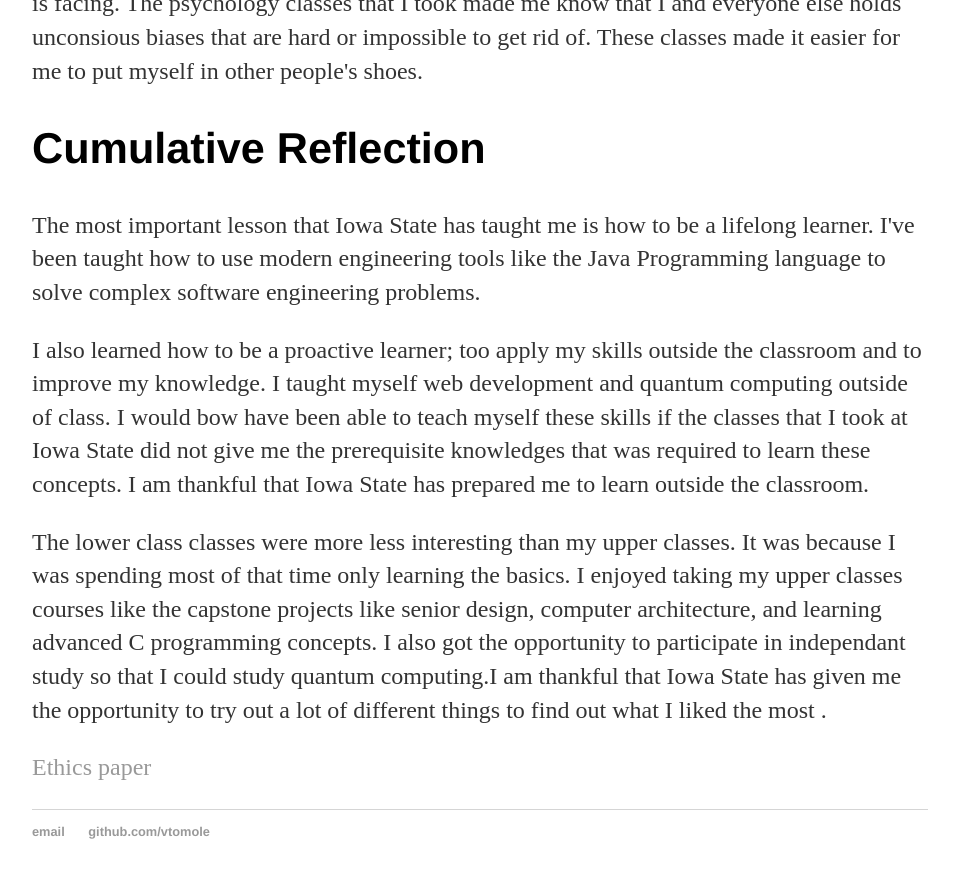
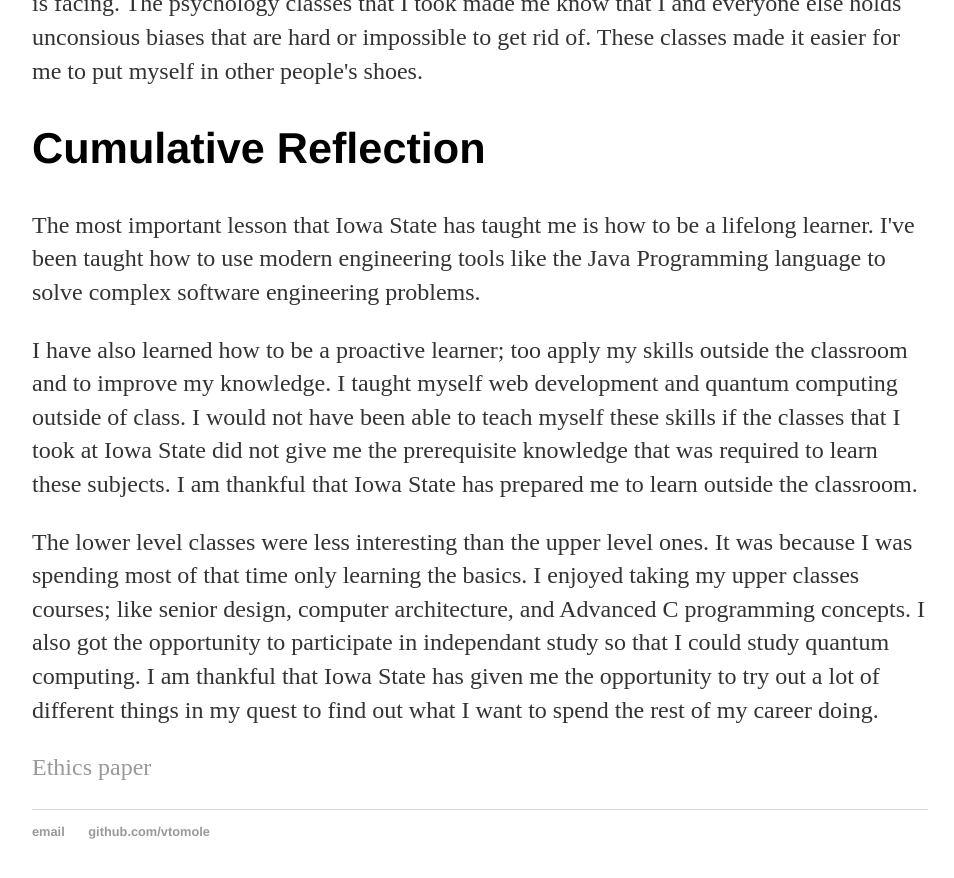
Before and after one commit to vtomole/vtomole.github.io, a Jekyll site: the page built from index.html, in a window 1280 px wide and 900 px high, scrolled down 6324 px. Shown: the top 878 px of the window, without its empty margins (160-1114 px from the left). Built offline with Jekyll 4.4.1, drawn with Linux system fonts in a browser that asks for light colours.

Commit message:
cumulative reflection

```diff
--- a/index.html
+++ b/index.html
@@ -166,9 +166,9 @@ title: Homepage
 			  <p><h2>Cumulative Reflection</h2></p>
 			  <p>The most important lesson that Iowa State has taught me is how to be a lifelong learner. I've been taught how to use modern engineering tools like the Java Programming language to solve complex software engineering problems. </p>
 
-			  <p>I also learned how to be a proactive learner; too apply my skills outside the classroom and to improve my knowledge. I taught myself web development and quantum computing outside of class. I would bow have been able to teach myself these skills if the classes that I took at Iowa State did not give me the prerequisite knowledges that was required to learn these concepts. I am thankful that Iowa State has prepared me to learn outside the classroom. </p>
+			  <p>I have also learned how to be a proactive learner; too apply my skills outside the classroom and to improve my knowledge. I taught myself web development and quantum computing outside of class. I would not have been able to teach myself these skills if the classes that I took at Iowa State did not give me the prerequisite knowledge that was required to learn these subjects. I am thankful that Iowa State has prepared me to learn outside the classroom. </p>
 
-			  <p>The lower class classes were more less interesting than my upper classes. It was because I was spending most of that time only learning the basics. I enjoyed taking my upper classes courses like the capstone projects like senior design, computer architecture, and learning advanced C programming concepts. I also got the opportunity to participate in independant study so that I could study quantum computing.I am thankful that Iowa State has given me the opportunity to  try out a lot of different things to find out what I liked the most . </p>
+			  <p>The lower level classes were less interesting than the upper level ones. It was because I was spending most of that time only learning the basics. I enjoyed taking my upper classes courses; like senior design, computer architecture, and Advanced C programming concepts. I also got the opportunity to participate in independant study so that I could study quantum computing. I am thankful that Iowa State has given me the opportunity to try out a lot of different things in my quest to find out what I want to spend the rest of my career doing. </p>
 
 	<p><a href="/static/ethics-paper.pdf">Ethics paper</a></p>
 
```
